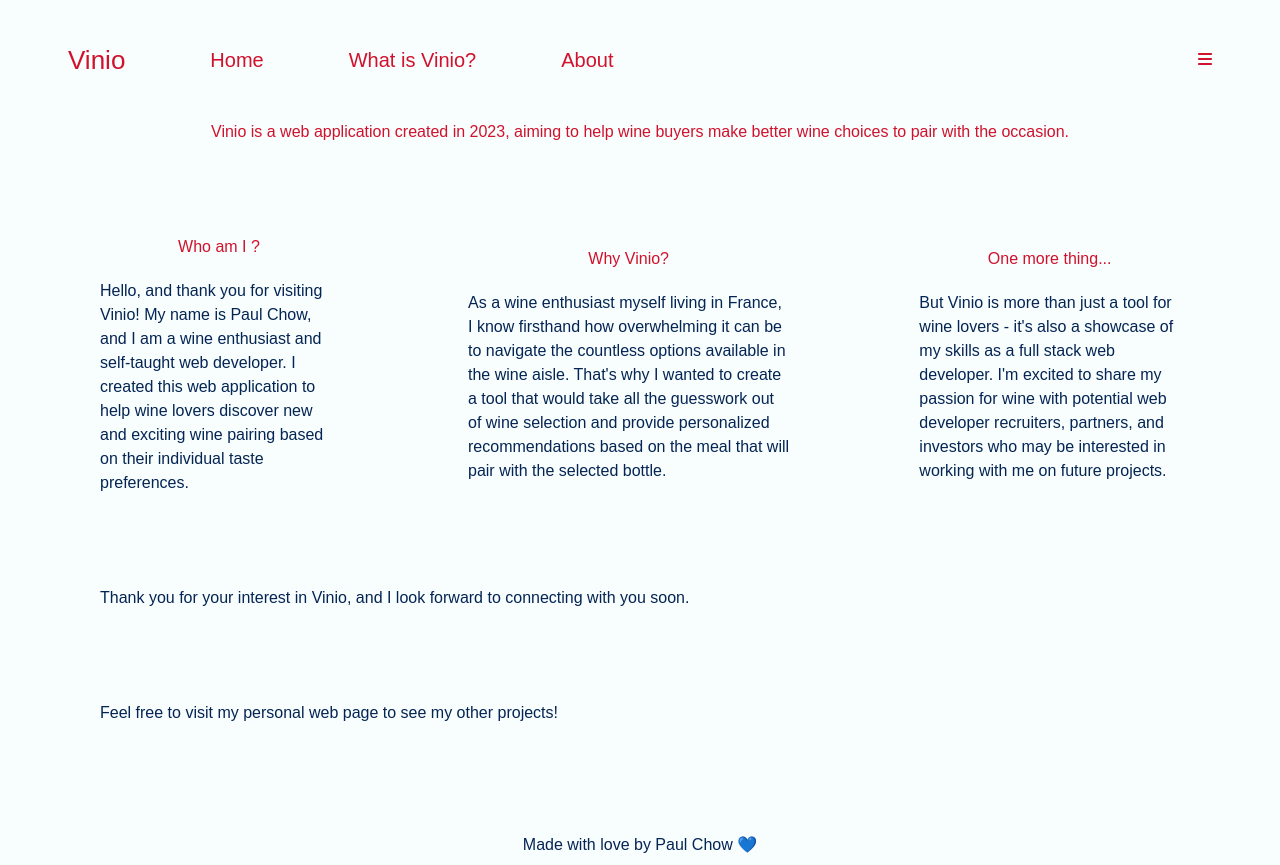
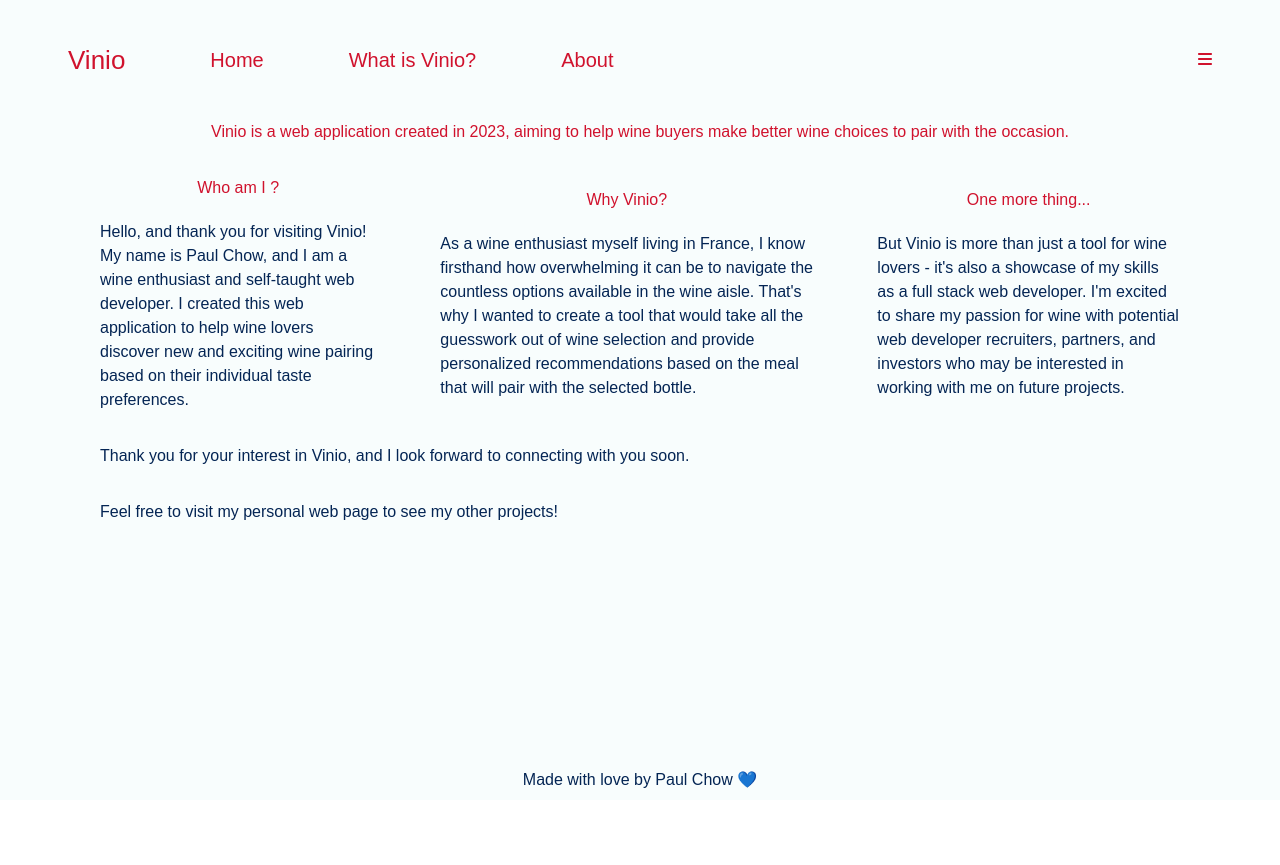
Before and after one commit to cpaulwk/vinio-frontend, a Next.js app: page /about in a window 1280 px wide. After the commit the page ends 800 px from the top, so only its background shows below. Built offline with nearby package versions, Linux system fonts and the light colour scheme; a web font is replaced by a local one.

Commit message:
About: update dynamic style

```diff
--- a/src/app/about/page.tsx
+++ b/src/app/about/page.tsx
@@ -6,19 +6,19 @@ import Footer from "@/components/organisms/Footer";
 export default function About() {
 
   return (
-    <main className="flex min-h-screen w-screen flex-col items-center justify-between bg-brand-white">
+    <main className="flex min-h-screen w-screen flex-col items-center justify-between bg-brand-white gap-y-[2rem]">
       <div className="absolute top-0">
       </div>
       <div className="flex w-screen flex-col">
         <Header page="About" />
-        <div className="flex w-full flex-1 grow flex-col justify-center gap-y-[5.6875rem] px-[6.25rem]">
+        <div className="flex w-full gap-y-[2rem] flex-1 grow flex-col justify-center px-[6.25rem]">
           <div className="flex w-full justify-center gap-y-[1.25rem] text-brand-red">
             <p>
               Vinio is a web application created in 2023, aiming to help wine
               buyers make better wine choices to pair with the occasion.
             </p>
           </div>
-          <div className="flex w-full items-center justify-center gap-x-[8.125rem]">
+          <div className="flex flex-col lg:flex-row w-full items-center justify-between gap-x-[4rem] gap-y-[2rem]">
             <div className="flex flex-col items-center gap-y-[1.25rem] ">
               <p className="text-brand-red">Who am I ?</p>
               <p className="text-brand-blue">
@@ -55,7 +55,7 @@ export default function About() {
             Thank you for your interest in Vinio, and I look forward to
             connecting with you soon.
           </p>
-          <p className="mb-[6.25rem] text-brand-blue">
+          <p className="text-brand-blue">
             Feel free to visit my personal web page to see my other projects!
           </p>
         </div>
```
